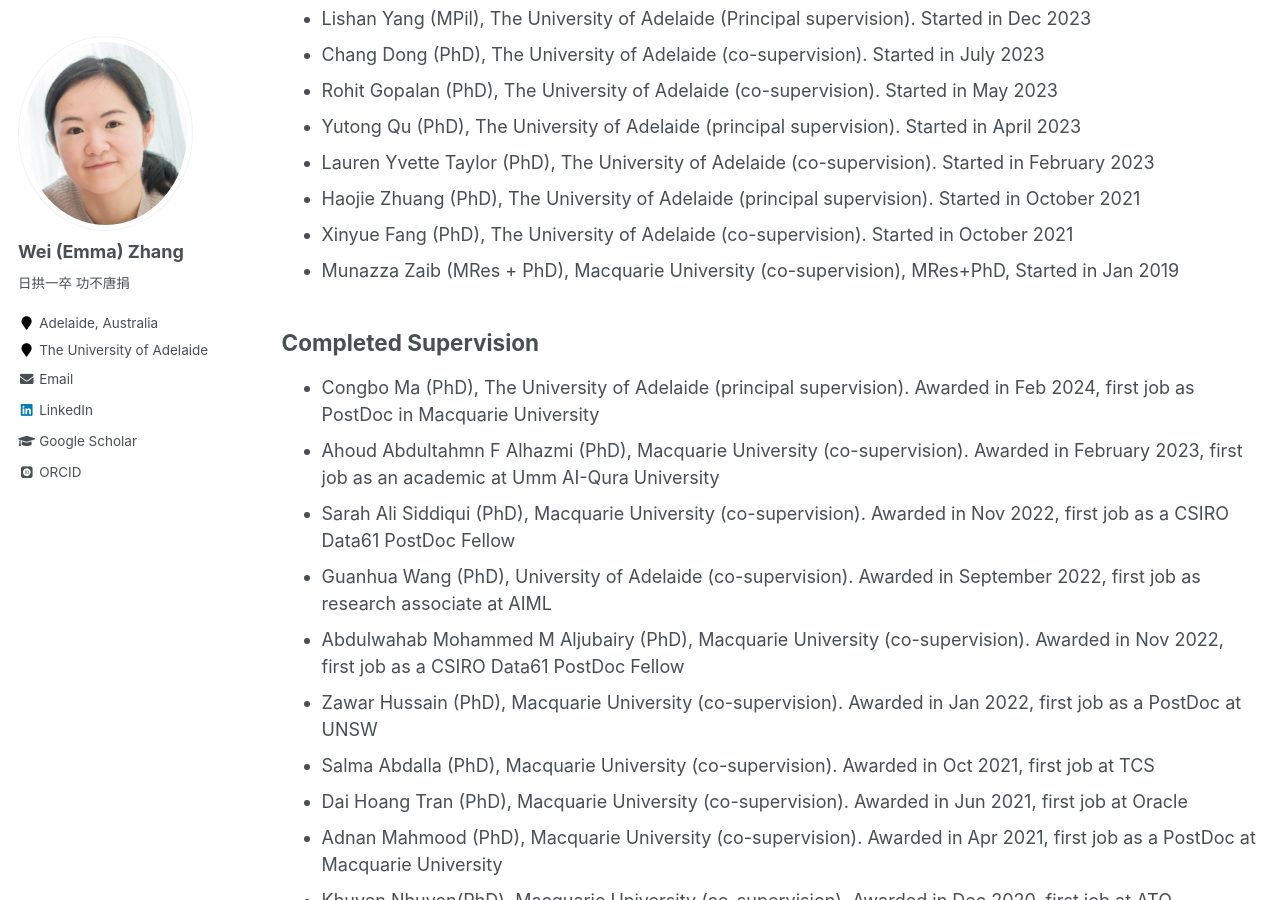
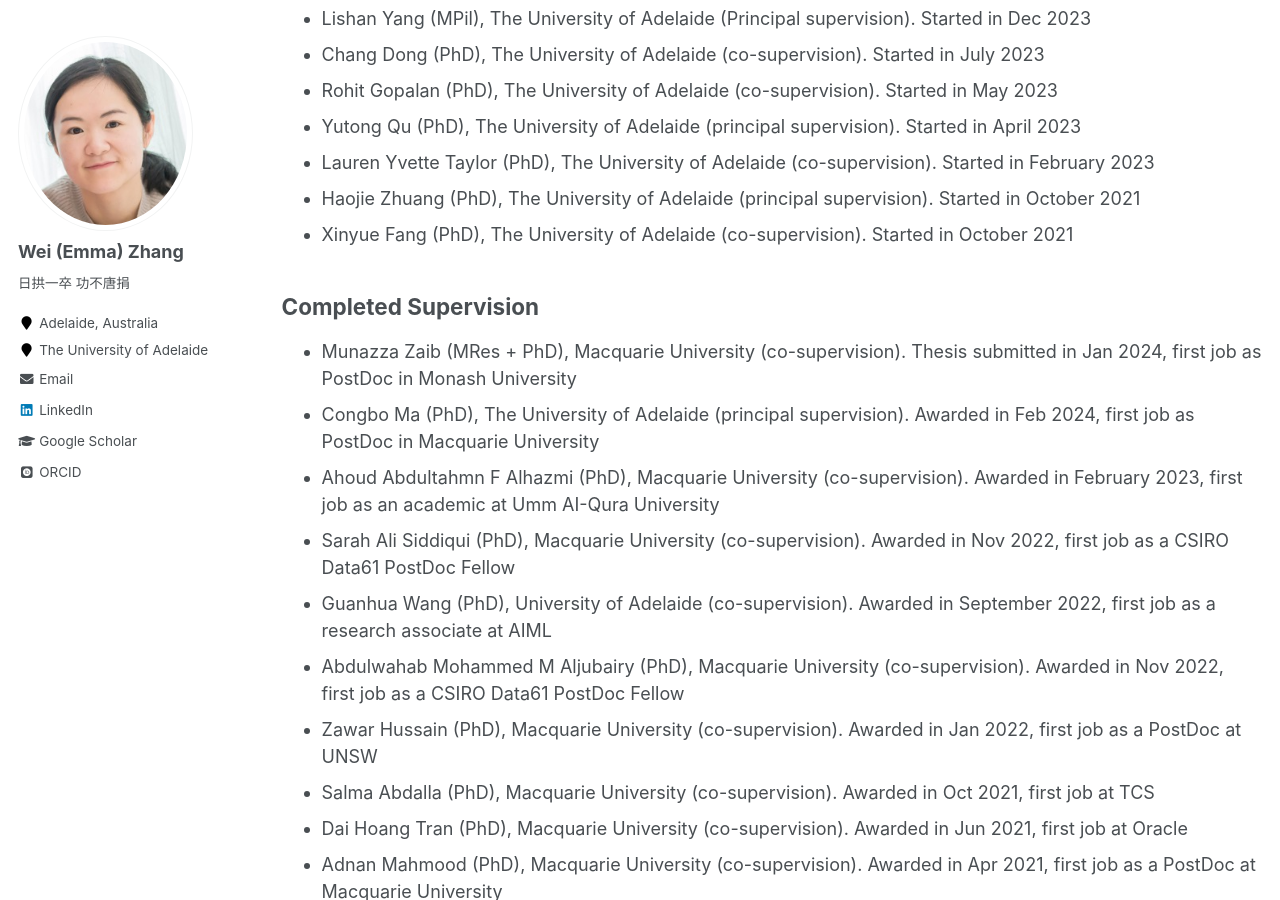
Before and after one commit to weiezhang/weiezhang.github.io, a Jekyll site: the page built from _pages/supervision.md, in a window 1280 px wide and 900 px high, scrolled down 339 px. Built offline with Jekyll 4.4.1, drawn with Linux system fonts in a browser that asks for light colours; some web fonts are replaced.

Commit message:
Update supervision.md

```diff
--- a/_pages/supervision.md
+++ b/_pages/supervision.md
@@ -20,13 +20,13 @@ author_profile: true
 - Lauren Yvette Taylor (PhD), The University of Adelaide (co-supervision). Started in February 2023
 - Haojie Zhuang (PhD), The University of Adelaide (principal supervision). Started in October 2021
 - Xinyue Fang (PhD), The University of Adelaide (co-supervision). Started in October 2021
-- Munazza Zaib (MRes + PhD), Macquarie University (co-supervision), MRes+PhD, Started in Jan 2019
 
 ## Completed Supervision
+- Munazza Zaib (MRes + PhD), Macquarie University (co-supervision). Thesis submitted in Jan 2024, first job as PostDoc in Monash University
 - Congbo Ma (PhD), The University of Adelaide (principal supervision). Awarded in Feb 2024, first job as PostDoc in Macquarie University
 -  Ahoud Abdultahmn F Alhazmi (PhD), Macquarie University (co-supervision). Awarded in February 2023, first job as an academic at Umm AI-Qura University
 - Sarah Ali Siddiqui (PhD), Macquarie University (co-supervision). Awarded in Nov 2022, first job as a CSIRO Data61 PostDoc Fellow
-- Guanhua Wang (PhD), University of Adelaide (co-supervision). Awarded in September 2022, first job as research associate at AIML
+- Guanhua Wang (PhD), University of Adelaide (co-supervision). Awarded in September 2022, first job as a research associate at AIML
 - Abdulwahab Mohammed M Aljubairy (PhD), Macquarie University (co-supervision). Awarded in Nov 2022, first job as a CSIRO Data61 PostDoc Fellow
 - Zawar Hussain (PhD), Macquarie University (co-supervision). Awarded in Jan 2022, first job as a PostDoc at UNSW
 - Salma Abdalla (PhD), Macquarie University (co-supervision). Awarded in Oct 2021, first job at TCS
```
